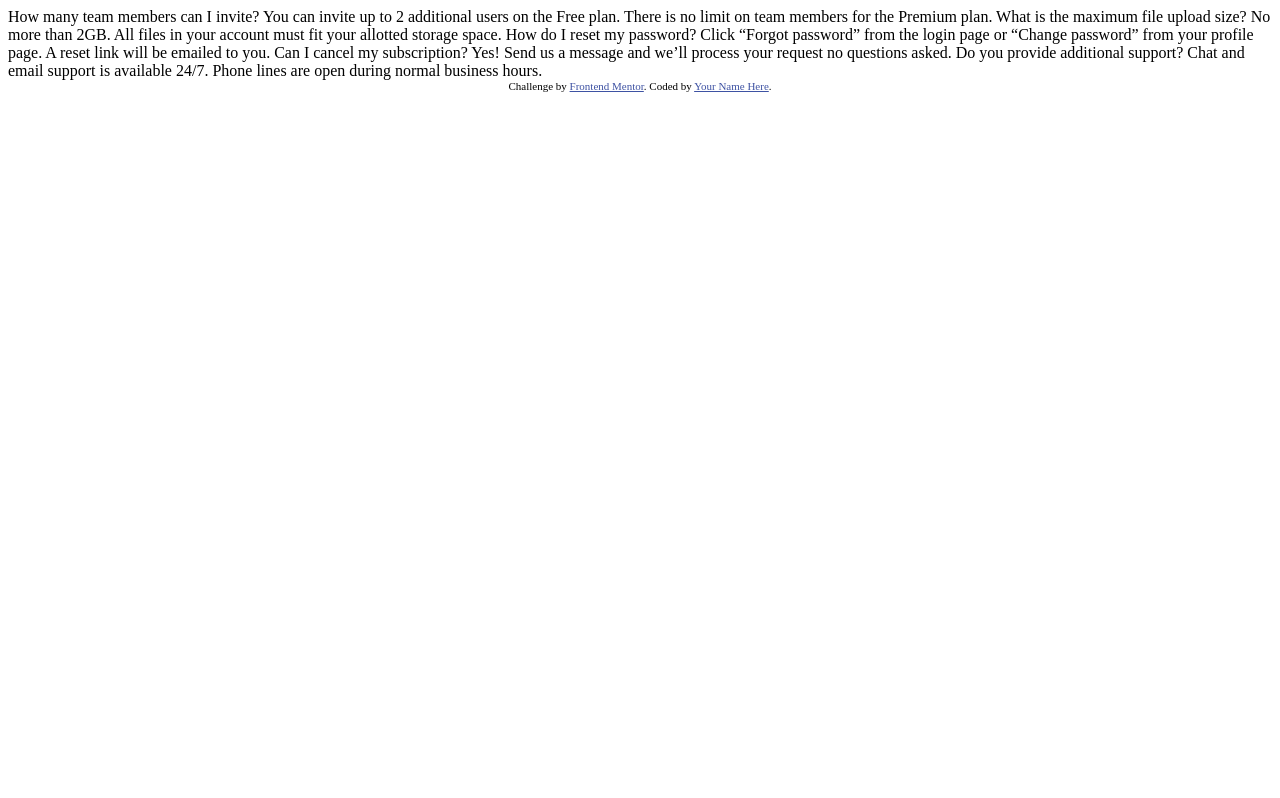
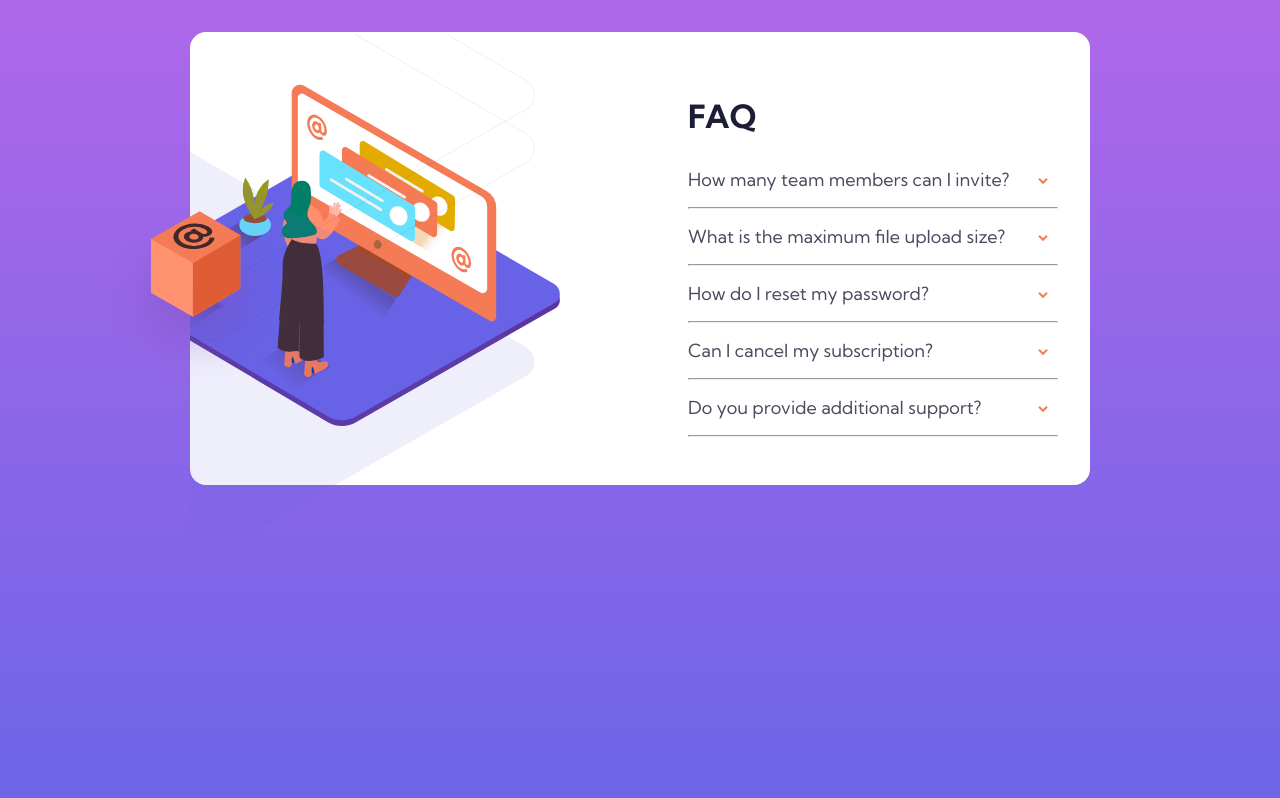
Before and after one commit to luizCosta-Serao/faq-accordion, a plain HTML site: page index.html in a window 1280 px wide. Drawn offline with Linux system fonts and the light colour scheme.

Commit message:
FAQ accordion em resolução desktop

```diff
--- a/index.html
+++ b/index.html
@@ -5,36 +5,38 @@
   <meta name="viewport" content="width=device-width, initial-scale=1.0"> <!-- displays site properly based on user's device -->
 
   <link rel="icon" type="image/png" sizes="32x32" href="./images/favicon-32x32.png">
-
-  <title>Frontend Mentor | FAQ Accordion Card</title>
-
-  <!-- Feel free to remove these styles or customise in your own stylesheet 👍 -->
-  <style>
-    .attribution { font-size: 11px; text-align: center; }
-    .attribution a { color: hsl(228, 45%, 44%); }
-  </style>
+  <link rel="stylesheet" href="./style.css">
+  <title>FAQ Accordion Card</title>
 </head>
 <body>
-  How many team members can I invite?
-  You can invite up to 2 additional users on the Free plan. There is no limit on
-  team members for the Premium plan.
 
-  What is the maximum file upload size?
-  No more than 2GB. All files in your account must fit your allotted storage space.
+  <section class="faq-accordion">
+    <div class="faq-img">
+      <img src="./images/illustration-box-desktop.svg" alt="box">
+    </div><!---faq-img-->
 
-  How do I reset my password?
-  Click “Forgot password” from the login page or “Change password” from your profile page.
-  A reset link will be emailed to you.
+    <div class="faq-questions">
+      <h1>FAQ</h1>
+      <dl>
+        <dt>How many team members can I invite?</dt>
+        <dd>You can invite up to 2 additional users on the Free plan. There is no limit on team members for the Premium plan.</dd>
+        <hr>
+        <dt>What is the maximum file upload size?</dt>
+        <dd>No more than 2GB. All files in your account must fit your allotted storage space.</dd>
+        <hr>
+        <dt>How do I reset my password?</dt>
+        <dd> Click “Forgot password” from the login page or “Change password” from your profile page. A reset link will be emailed to you.</dd>
+        <hr>
+        <dt>Can I cancel my subscription?</dt>
+        <dd>Yes! Send us a message and we’ll process your request no questions asked.</dd>
+        <hr>
+        <dt>Do you provide additional support?</dt>
+        <dd>Chat and email support is available 24/7. Phone lines are open during normal business hours.</dd>
+        <hr>
+      </dl>
+    </div><!---faq-questions-->
+  </section><!---faq-accordion-->
 
-  Can I cancel my subscription?
-  Yes! Send us a message and we’ll process your request no questions asked.
-
-  Do you provide additional support?
-  Chat and email support is available 24/7. Phone lines are open during normal business hours.
-
-  <div class="attribution">
-    Challenge by <a href="https://www.frontendmentor.io?ref=challenge" target="_blank">Frontend Mentor</a>.
-    Coded by <a href="#">Your Name Here</a>.
-  </div>
+  <script src="./script.js"></script>
 </body>
 </html>
--- /dev/null
+++ b/script.js
@@ -0,0 +1,7 @@
+const dt = document.querySelectorAll("dt")
+dt.forEach(item => {
+  item.addEventListener("click", () => {
+    item.nextElementSibling.classList.toggle("active")
+    item.classList.toggle("active")
+  })
+})
--- /dev/null
+++ b/style.css
@@ -0,0 +1,115 @@
+@import url('https://fonts.googleapis.com/css2?family=Kumbh+Sans:wght@400;700&display=swap');
+
+* {
+  padding: 0;
+  margin: 0;
+  box-sizing: border-box;
+}
+
+body {
+  height: 110vh;
+  background: linear-gradient(hsl(273, 75%, 66%), hsl(240, 73%, 65%)  );
+}
+.faq-accordion {
+  max-width: 900px;
+  width: 85%;
+  margin: 2rem auto;
+  display: grid;
+  grid-template-columns: 1fr 1fr;
+  gap: 2rem;
+  align-items: center;
+  background-color:white;
+  border-radius: 1rem;
+}
+
+.faq-img {
+  height: 450px;
+  background-image: url("./images/illustration-woman-online-desktop.svg");
+  background-repeat: no-repeat;
+  background-size: 450px;
+  background-position: -80px 50px;
+  position: relative;
+}
+
+.faq-img::after {
+  content: "";
+  display: inline-block;
+  width: 100%;
+  height: 670px;
+  background-image: url("./images/bg-pattern-desktop.svg");
+  background-position: -340px -150px;
+  background-size: cover;
+  background-repeat: no-repeat;
+}
+
+.faq-img img {
+  display: block;
+  position: absolute;
+  top: 175px;
+  left: -90px;
+  z-index: 99;
+}
+
+.faq-questions {
+  padding: 2rem;
+}
+
+.faq-questions h1 {
+  font-family: 'Kumbh Sans', sans-serif;
+  font-size: 2rem;
+  margin: 2rem 0;
+  color: hsl(238, 29%, 16%);
+}
+
+.faq-questions dt {
+  font-size: 1.125rem;
+  font-family: 'Kumbh Sans', sans-serif;
+  color: hsl(237, 12%, 33%);
+  cursor: pointer;
+  position: relative;
+  transition: all 1s;
+}
+
+.faq-questions dt::after {
+  content: "";
+  display: inline-block;
+  background-image: url("./images/icon-arrow-down.svg");
+  width: 10px;
+  height: 7px;
+  position: absolute;
+  right: 10px;
+  top: 10px;
+  transition: all .5s;
+}
+
+.faq-questions dt.active {
+  font-weight: 700;
+  transition: all .8s;
+}
+
+.faq-questions dt.active::after {
+  transform: rotate(180deg);
+  transition: all .5s;
+}
+
+.faq-accordion dd {
+  font-size: 1rem;
+  font-family: 'Kumbh Sans', sans-serif;
+  color: hsl(240, 6%, 50%);
+  transition: none ;
+  height: 0;
+  opacity: 0;
+}
+
+.faq-accordion dd.active {
+  margin-top: .5rem;
+  margin-bottom: 1rem;
+  opacity: 1;
+  height: auto;
+  transition: all .5s;
+}
+
+hr {
+  margin-top: 1rem;
+  margin-bottom: 1rem;
+}
```
